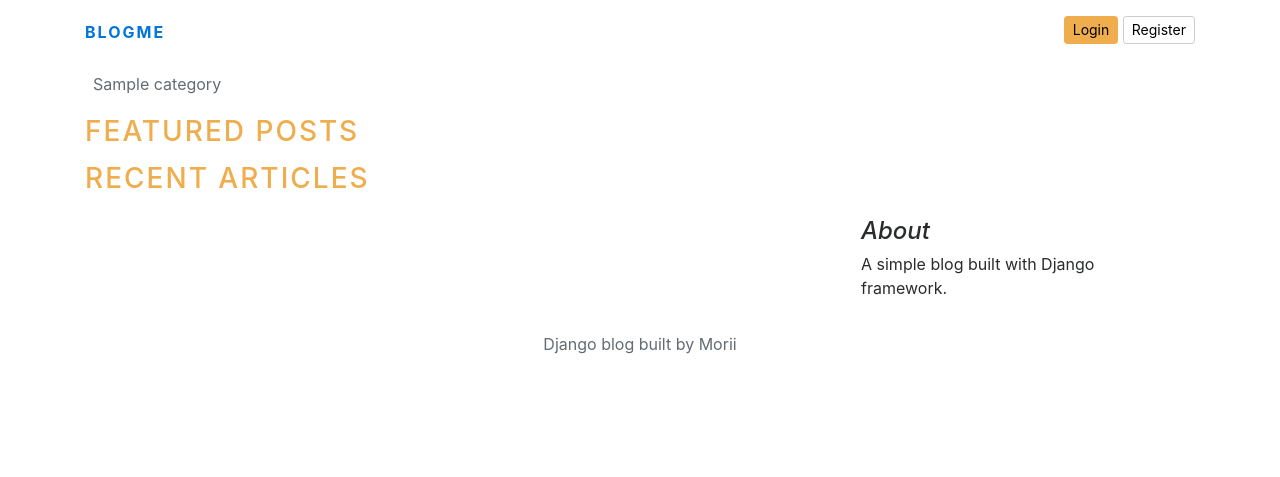
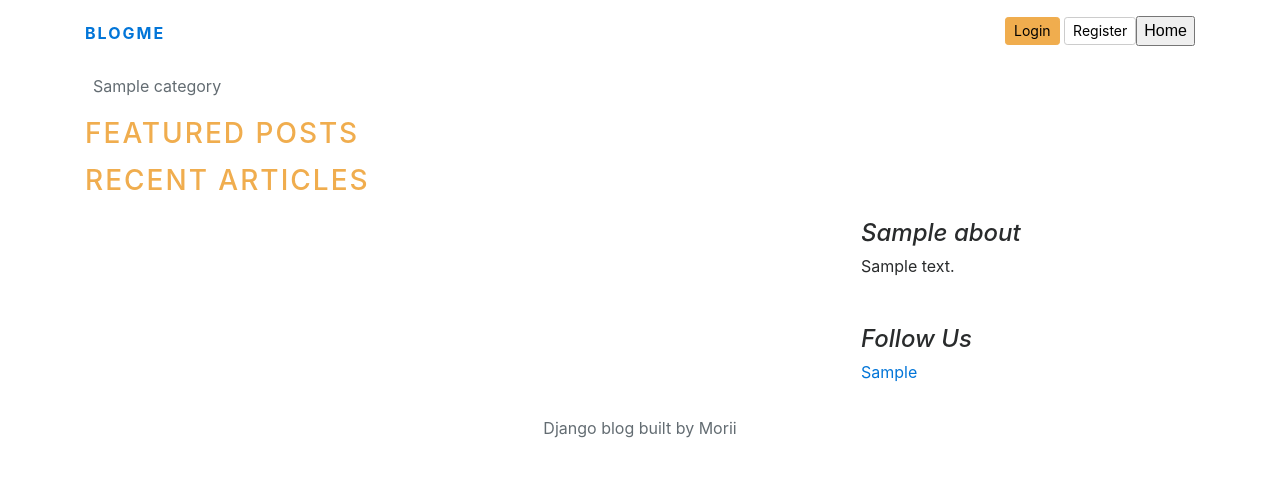
Before and after one commit to 18Mori/Blog_E, a Django app: page /category/ in a window 1280 px wide. Shown: the top 477 px of the page. Run offline with Django 5.2, Linux system fonts and the light colour scheme; tables that the repository leaves empty hold one stand-in row (values such as "Sample post"); data that the repository does not hold is empty.

Commit message:
Add Abouts and SocialLinks models, update admin and context processors; enhance templates for blog details and social links display

```diff
--- a/blog_me/context_processors.py
+++ b/blog_me/context_processors.py
@@ -1,5 +1,11 @@
-from .models import Category
+from .models import *
+
 
 def get_categories(request):
     categories = Category.objects.all()
     return dict(categories=categories)
+
+
+def get_social_links(request):
+    social_links = SocialLinks.objects.all()
+    return dict(social_links=social_links)
--- a/blog_me/models.py
+++ b/blog_me/models.py
@@ -1,5 +1,31 @@
 from django.db import models
 from django.contrib.auth.models import User
+
+
+class Abouts(models.Model):
+  heading = models.CharField(max_length=50, blank=True)
+  description = models.TextField(max_length=500)
+  create_at = models.DateTimeField(auto_now_add=True)
+  update_at = models.DateTimeField(auto_now=True)
+
+  class Meta:
+    verbose_name_plural = 'About'
+
+  def __str__(self):
+    return self.heading
+
+class SocialLinks(models.Model):
+  platform = models.CharField(max_length=50)
+  url = models.URLField(max_length=200)
+  create_at = models.DateTimeField(auto_now_add=True)
+  update_at = models.DateTimeField(auto_now=True)
+
+  class Meta:
+    verbose_name_plural = 'SocialLinks'
+
+  def __str__(self):
+    return self.platform
+
 
 class Category(models.Model):
   category_names = models.CharField(max_length=100, unique=True)
--- a/blog_me/templates/Home.html
+++ b/blog_me/templates/Home.html
@@ -8,7 +8,7 @@
       <div class="col-md-8 px-0">
         <h1 class="display-4 font-italic">{{ post.title }}</h1>
         <p class="lead my-3">{{ post.short_description | truncatewords:16 }}</p>
-        <p class="lead mb-0"><a href="#" class="text-white font-weight-bold">Continue reading...</a></p>
+        <p class="lead mb-0"><a href="{% url 'blog_details' post.slug %}" class="text-white font-weight-bold">Continue reading...</a></p>
       </div>
     </div>
     {% endif %}
@@ -21,7 +21,7 @@
     <div class="col-md-6">
       <div class="card border-0" >
         <div class="card-body">
-          <h3><a href="#" class="text-dark">{{ post.title }}</a></h3>
+          <h3><a href="{% url 'blog_details' post.slug %}" class="text-dark">{{ post.title }}</a></h3>
           <small class="mb-1 text-muted">{{ post.create_at | timesince }} ago | {{ post.author }}</small>
           <p class="card-text">{{ post.short_description | truncatewords:16 }}</p>
         </div>
@@ -40,8 +40,8 @@
         {% for post in posts %}
         <div class="card border-0" >
           <div class="card-body">
-            <h3> <a href="#" class="text-dark">{{ post.title }}</a></h3>
-            <small class="mb-1 text-muted">{{ post.create_at | timesince }} ago | {{ post.author }}</small>
+            <h3> <a href="{% url 'blog_details' post.slug %}" class="text-dark">{{ post.title }}</a></h3>
+            <small class="mb-1 text-muted">{{ post.created_at | timesince }} ago | {{ post.author }}</small>
             <p class="card-text">{{ post.short_description | truncatewords:16 }}</p>
           </div>
         </div>
@@ -49,9 +49,20 @@
       </div>
       <aside class="col-md-4 blog-sidebar">
         <div class="p-3 mb-3 bg-light rounded">
-          <h4 class="font-italic">About</h4>
-          <p class="mb-0">A simple blog built with Django framework.</p>
+          <h4 class="font-italic">{{about.heading}}</h4>
+          <p class="mb-0">{{about.description}}</p>
         </div>
+
+        {% if social_links %}
+        <div class="p-3">
+          <h4 class="font-italic">Follow Us</h4>
+          <ol class="list-unstyled">
+            {% for links in social_links %}
+            <li><a href="{{ links.url }}" target="_blank">{{ links.platform }}</a></li>
+            {% endfor %}
+          </ol>
+        </div>
+        {% endif %}
       </aside>
 
     </div>
--- a/blog_me/templates/base.html
+++ b/blog_me/templates/base.html
@@ -15,7 +15,7 @@
       <header class="blog-header py-3">
         <div class="row flex-nowrap justify-content-between align-items-center">
           <div class="col-4 pt-1" style='display: flex; text-transform: uppercase; font-weight: bold; letter-spacing: 2px;'>
-            <a class="blog-header-logo text-dark" href="/">blogMe</a>
+            <a class="blog-header-logo text-dark" href="category/">blogMe</a>
           </div>
 
           <div class="col-4 d-flex justify-content-end align-items-center">
@@ -28,6 +28,7 @@
 
             <span><a class="btn btn-sm btn-danger" style='color: #ffffff; text-decoration: none;'  href="#">Logout</a></span>
             {% endif %}
+            <button onclick='window.location.href="/category/"'>Home</button>
           </div>
         </div>
       </header>
@@ -35,7 +36,7 @@
       <div class="nav-scroller py-1 mb-2">
         <nav class="nav d-flex justify-content-between">
           {% for cate in categories %}
-          <a class="p-2 text-muted" href="#">{{ cate.category_names }}</a>
+          <a class="p-2 text-muted" href="{% url 'posts_by_category' cate.id %}">{{ cate.category_names }}</a>
           {% endfor %}
         </nav>
       </div>
@@ -45,7 +46,7 @@
 {% endblock %}
 
 <footer class="blog-footer text-center text-muted">
-    <p>Django blog built by <a class="text-muted" style='color: #000; text-decoration: none;'  href="#">Morii</a></p>
+    <p>Django blog built by <a class="text-muted" style='color: #000; text-decoration: none;'  href="😶">Morii</a></p>
   </footer>
   </body>
   </html>
--- a/blog_me/templates/post_by_category.html
+++ b/blog_me/templates/post_by_category.html
@@ -11,7 +11,7 @@
     <div class="col-md-6">
       <div class="card border-0" >
         <div class="card-body">
-          <h3><a href="#" class="text-dark">{{ post.title }}</a></h3>
+          <h3><a href="{% url 'blog_details' post.slug %}" class="text-dark">{{ post.title }}</a></h3>
           <small class="mb-1 text-muted">{{ post.create_at | timesince }} ago | {{ post.author }}</small>
           <p class="card-text">{{ post.short_description | truncatewords:16 }}</p>
         </div>
--- a/blog_me/urls.py
+++ b/blog_me/urls.py
@@ -3,5 +3,6 @@ from .import views
 
 urlpatterns = [
     path('', views.home, name='Home'),
-    path('<int:category_id>/', views.posts_by_category, name='post_by_category')
+    path('<int:category_id>/', views.posts_by_category, name='posts_by_category'),
+    path('<slug:blog_slug>/', views.blog_details, name='blog_details')
 ]
--- a/blog_me/views.py
+++ b/blog_me/views.py
@@ -1,16 +1,21 @@
 from django.shortcuts import render, redirect
-from .models import Category, Blog
+from .models import *
 from django.http import HttpResponse
 
 def home(request):
   featured_posts = Blog.objects.filter(is_featured=True).order_by('update_at')
   posts = Blog.objects.filter(is_featured=False ,status='Published').order_by('update_at')
 
+  try:
+    about = Abouts.objects.get()
+  except Abouts.DoesNotExist:
+    about = None
+
 
   context = {
     'featured_posts': featured_posts,
     'posts': posts,
-
+    'about': about,
   }
   return render(request, 'Home.html', context)
 
@@ -26,3 +31,14 @@ def posts_by_category(request, category_id):
     'posts' : posts,
   }
   return render(request, 'post_by_category.html', context)
+
+
+def blog_details(request, blog_slug):
+  try:
+    blog_post = Blog.objects.get(slug=blog_slug, status='Published')
+  except Blog.DoesNotExist:
+    return redirect('404')
+  context = {
+    'blog_post' :blog_post,
+  }
+  return render(request, 'blog_details.html', context)
--- a/core_blog/settings.py
+++ b/core_blog/settings.py
@@ -63,6 +63,7 @@ TEMPLATES = [
                 'django.contrib.auth.context_processors.auth',
                 'django.contrib.messages.context_processors.messages',
                 'blog_me.context_processors.get_categories',
+                'blog_me.context_processors.get_social_links',
             ],
         },
     },
```
Also changed, not shown: blog_me/admin.py (+9 -1 lines), blog_me/templates/blog_details.html (added, +56 -0 lines), blog_me/migrations/0010_abouts.py (added), blog_me/migrations/0011_sociallinks_remove_abouts_profile_image.py (added).
